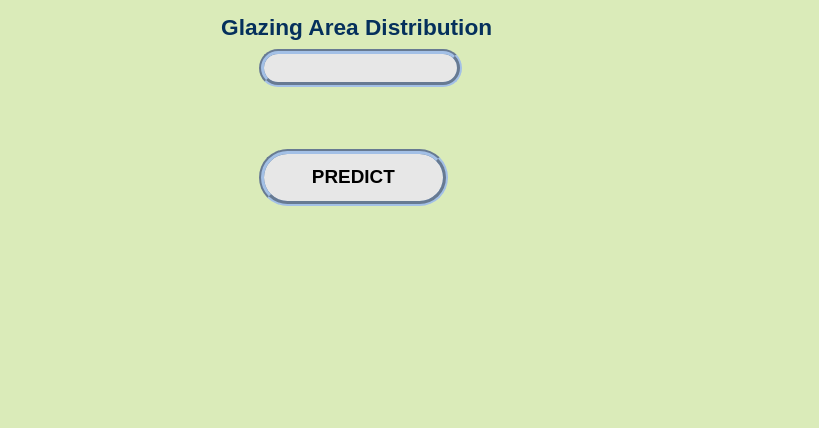
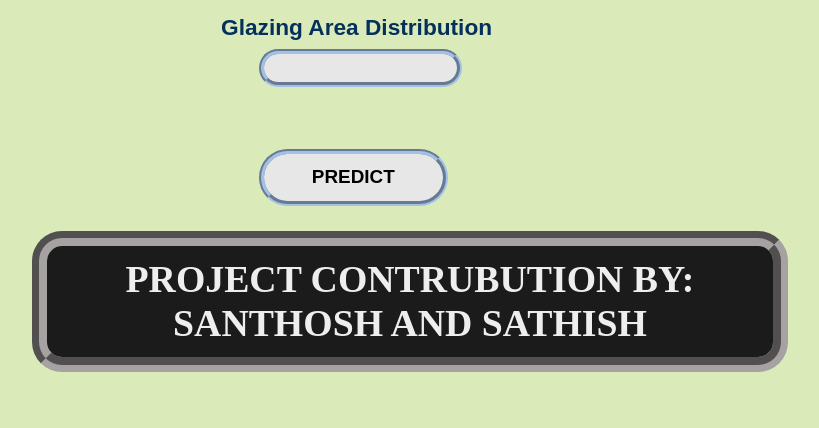
Before and after one commit to SanthoshNagaraj94/industrial_automation_energy_effecency, a Flask app: page / in a window 1280 px wide. Shown: the part 1524-1952 px from the top of the page, without its empty margins (230-1049 px from the left). Before the commit the page ends 1730 px from the top, so only its background shows below. Run offline with Flask 2, Linux system fonts and the light colour scheme; parts of the project's set-up code (start-up, migrations or seed data) failed here and were passed over.

Commit message:
Update index.html

```diff
--- a/templates/index.html
+++ b/templates/index.html
@@ -47,7 +47,13 @@
 
     </form >
 
+             <form style="height:20mm; width:200mm">
+        <h1 style="text-align: center;">
 
+            PROJECT CONTRUBUTION BY: SANTHOSH AND SATHISH
+
+        </h1>
+       </form>
 
 
 </body>
```
